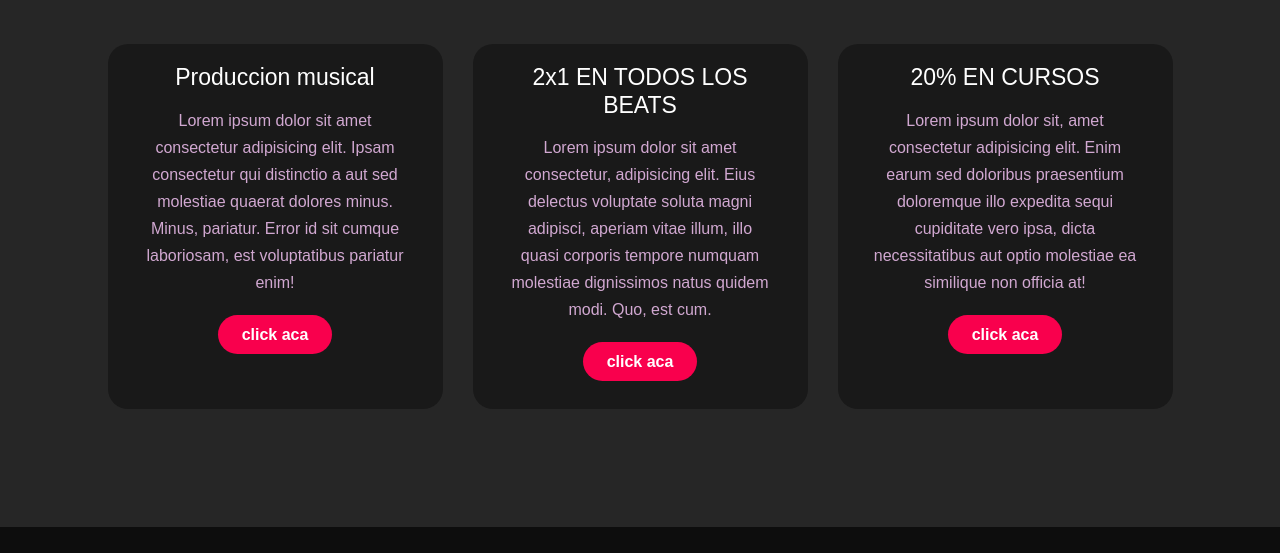
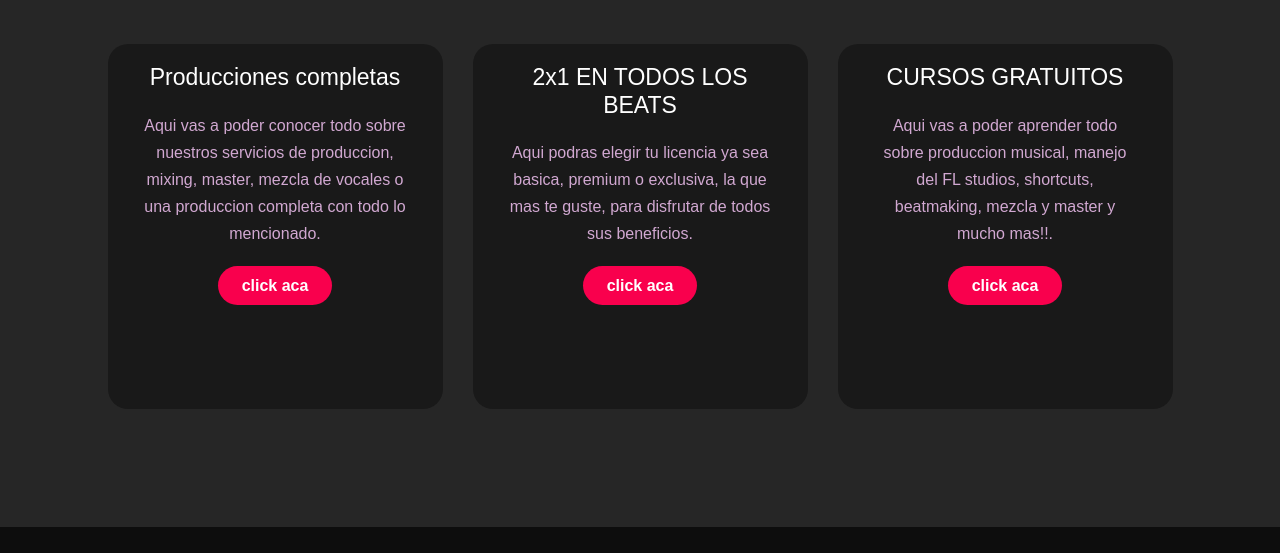
Before and after one commit to alekis-sch/pagina-web-final, a plain HTML site: page index.html in a window 1280 px wide. Shown: the part 978-1531 px from the top of the page. Drawn offline with nearby package versions, Linux system fonts and the light colour scheme.

Commit message:
Cambios para la entrega dos del proyecto final

```diff
--- a/css/estilo.css
+++ b/css/estilo.css
@@ -139,7 +139,7 @@ nav ul li a:hover{
 h5{
 	color: white;
 	font-size: 23px;
-	margin-bottom: 15px;
+	margin-bottom: 20px;
 }
 .pra p{
 	color: #fcfc;
@@ -493,14 +493,15 @@ button:hover{
 /* Curso gratis */
 
 #curso-gratis{
-    background-color: #f7b5cb;
+    background-color: #222222;
+    color: white;
+    font-family: 'Josefin Sans', sans-serif;
 }
 
 #curso-gratis .container{
     text-align: center;
     padding: 200px 12px;
 }
-
 
 
 .clearfix{
--- a/index.html
+++ b/index.html
@@ -46,9 +46,9 @@
 
 		<div class="box-index">
 			<div class="card-index">
-				<h5>Produccion musical</h5>
+				<h5>Producciones completas</h5>
 				<div class="pra">
-					<p>Lorem ipsum dolor sit amet consectetur adipisicing elit. Ipsam consectetur qui distinctio a aut sed molestiae quaerat dolores minus. Minus, pariatur. Error id sit cumque laboriosam, est voluptatibus pariatur enim!</p>
+					<p>Aqui vas a poder conocer todo sobre nuestros servicios de produccion, mixing, master, mezcla de vocales o una produccion completa con todo lo mencionado.</p>
 
 					<p style="text-align: center;">
 						<a class="button" href="#">click aca</a>
@@ -59,7 +59,7 @@
 			<div class="card-index">
 				<h5>2x1 EN TODOS LOS BEATS</h5>
 				<div class="pra">
-					<p>Lorem ipsum dolor sit amet consectetur, adipisicing elit. Eius delectus voluptate soluta magni adipisci, aperiam vitae illum, illo quasi corporis tempore numquam molestiae dignissimos natus quidem modi. Quo, est cum.</p>
+					<p>Aqui podras elegir tu licencia ya sea basica, premium o exclusiva, la que mas te guste, para disfrutar de todos sus beneficios.</p>
 
 					<p style="text-align: center;">
 						<a class="button" href="#">click aca</a>
@@ -68,9 +68,9 @@
 			</div>
 
 			<div class="card-index">
-				<h5>20% EN CURSOS</h5>
+				<h5>CURSOS GRATUITOS</h5>
 				<div class="pra">
-					<p>Lorem ipsum dolor sit, amet consectetur adipisicing elit. Enim earum sed doloribus praesentium doloremque illo expedita sequi cupiditate vero ipsa, dicta necessitatibus aut optio molestiae ea similique non officia at!</p>
+					<p>Aqui vas a poder aprender todo sobre produccion musical, manejo del FL studios, shortcuts, beatmaking, mezcla y master y mucho mas!!.</p>
 
 					<p style="text-align: center;">
 						<a class="button" href="#">click aca</a>
```
Also changed, not shown: pages/cursos.html (+2 -2 lines).
